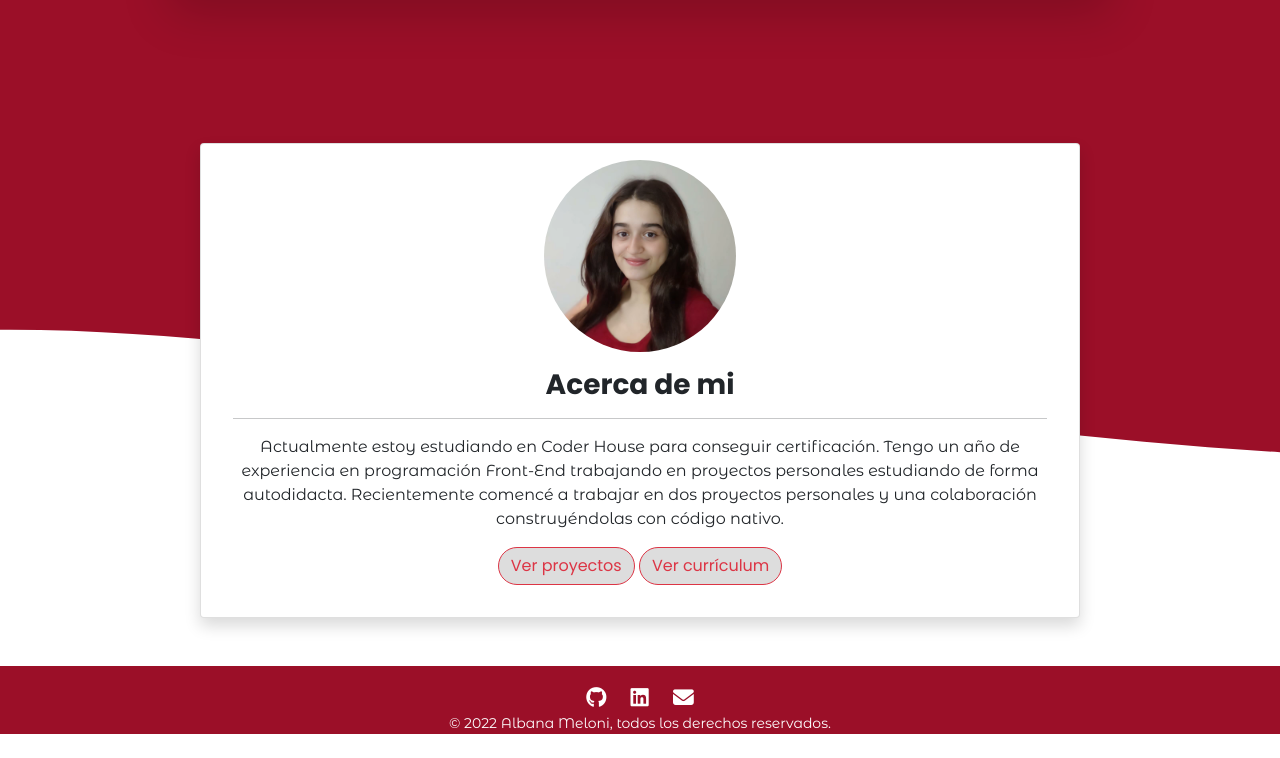
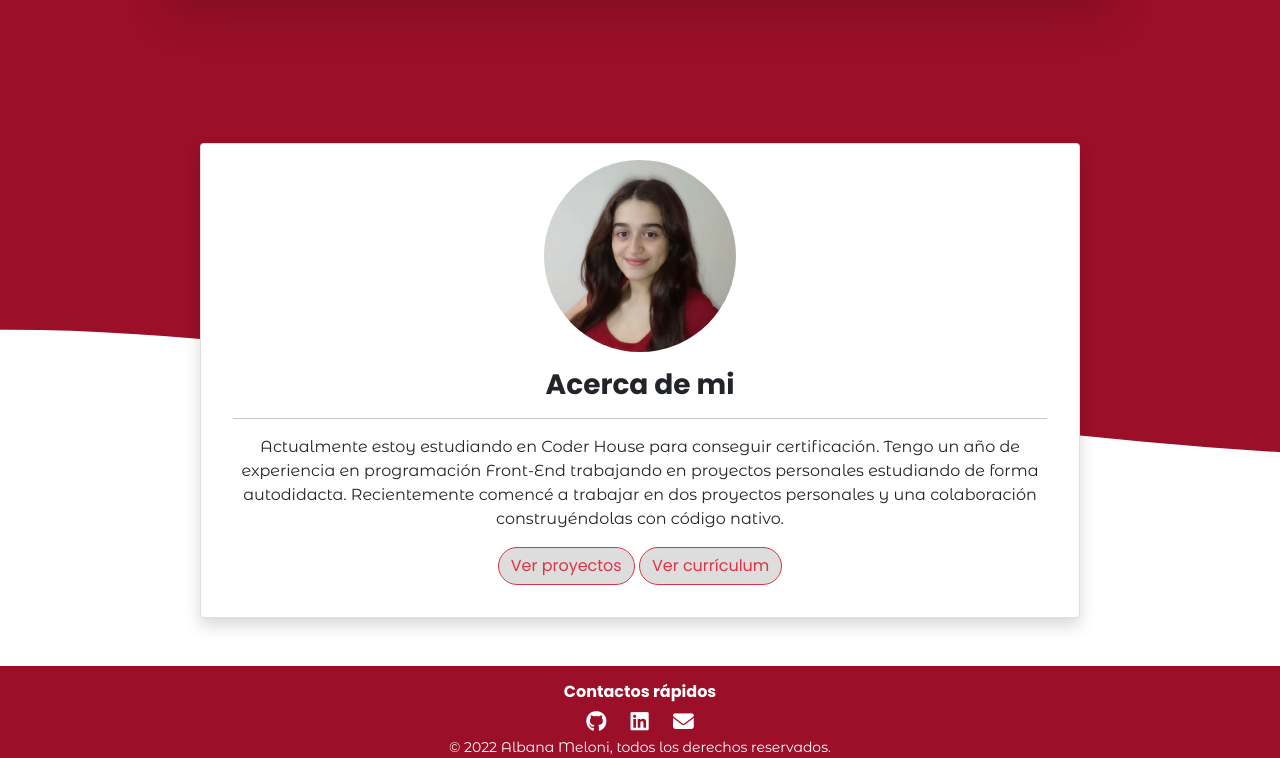
Before and after one commit to albana-meloni/portfolio, a website: page index.html in a window 1280 px wide. Shown: the part 2684-3442 px from the top of the page. Before the commit the page ends 3418 px from the top, so only its background shows below. Drawn offline with nearby package versions, Linux system fonts and the light colour scheme.

Commit message:
arreglé el footer x2

```diff
--- a/index.html
+++ b/index.html
@@ -185,6 +185,9 @@
 
     <footer class="footer text-center container-fluid pt-3">
         <div class="row">
+            <h4>Contactos rápidos</h4>
+        </div>
+        <div class="row">
             <div class="footer__icons">
                 <a href="https://github.com/albana-meloni" target="_blank"><i class="fa-brands fa-github"></i></a>
                 <a href="https://linkedin.com" target="_blank"><i class="fa-brands fa-linkedin"></i></a>
--- a/scss/components/_footer.scss
+++ b/scss/components/_footer.scss
@@ -11,8 +11,8 @@
       }
     }
   }
-  h5 {
+  h4 {
     font-size: 1rem;
-    padding: 0;
+    margin-bottom: 5px;
   }
 }
```
Also changed, not shown: contacto.html (+1 -1 lines), curriculum.html (+1 -1 lines), proyectos.html (+1 -1 lines), tu-pagina.html (+1 -1 lines), css/main.css.
